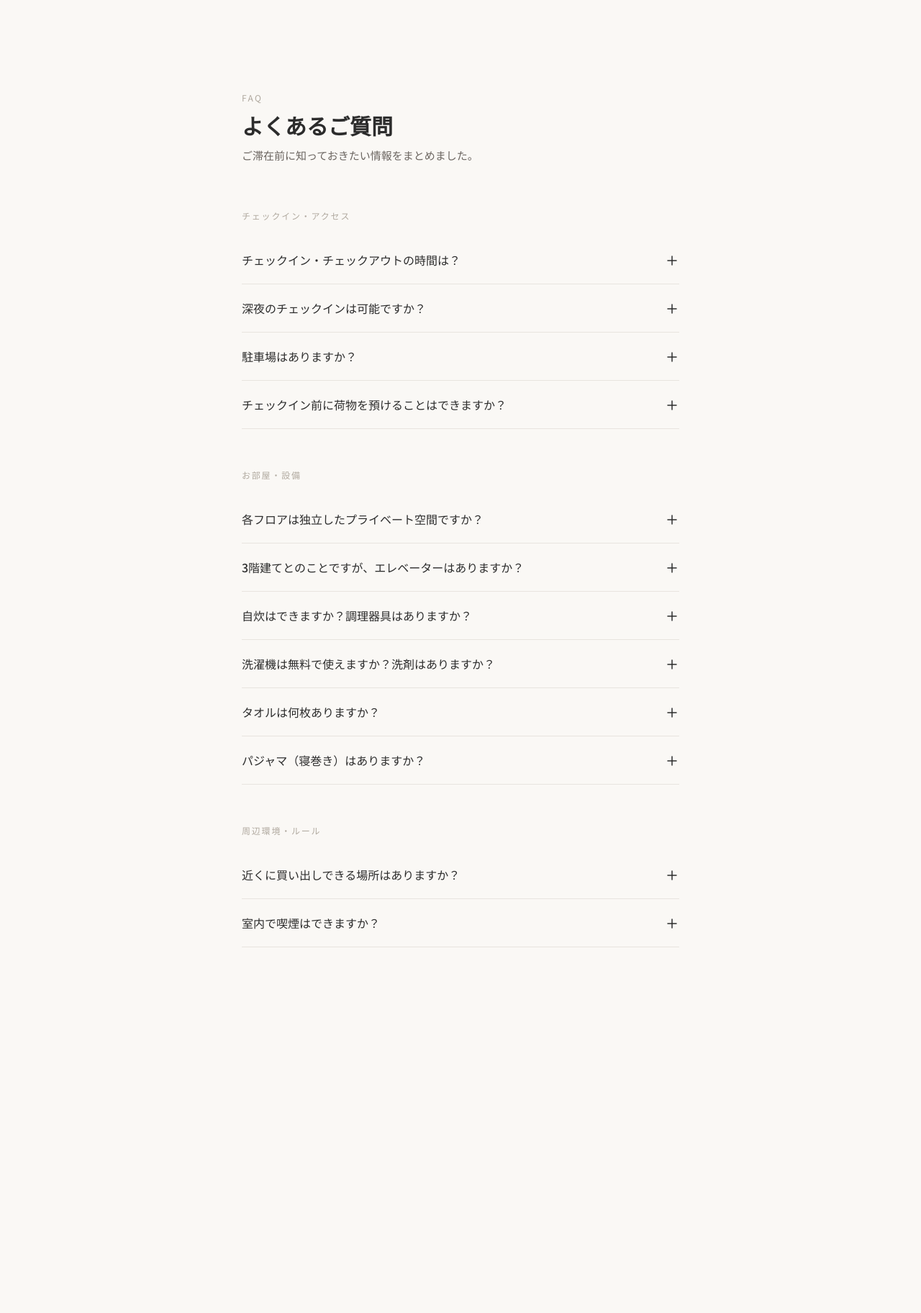
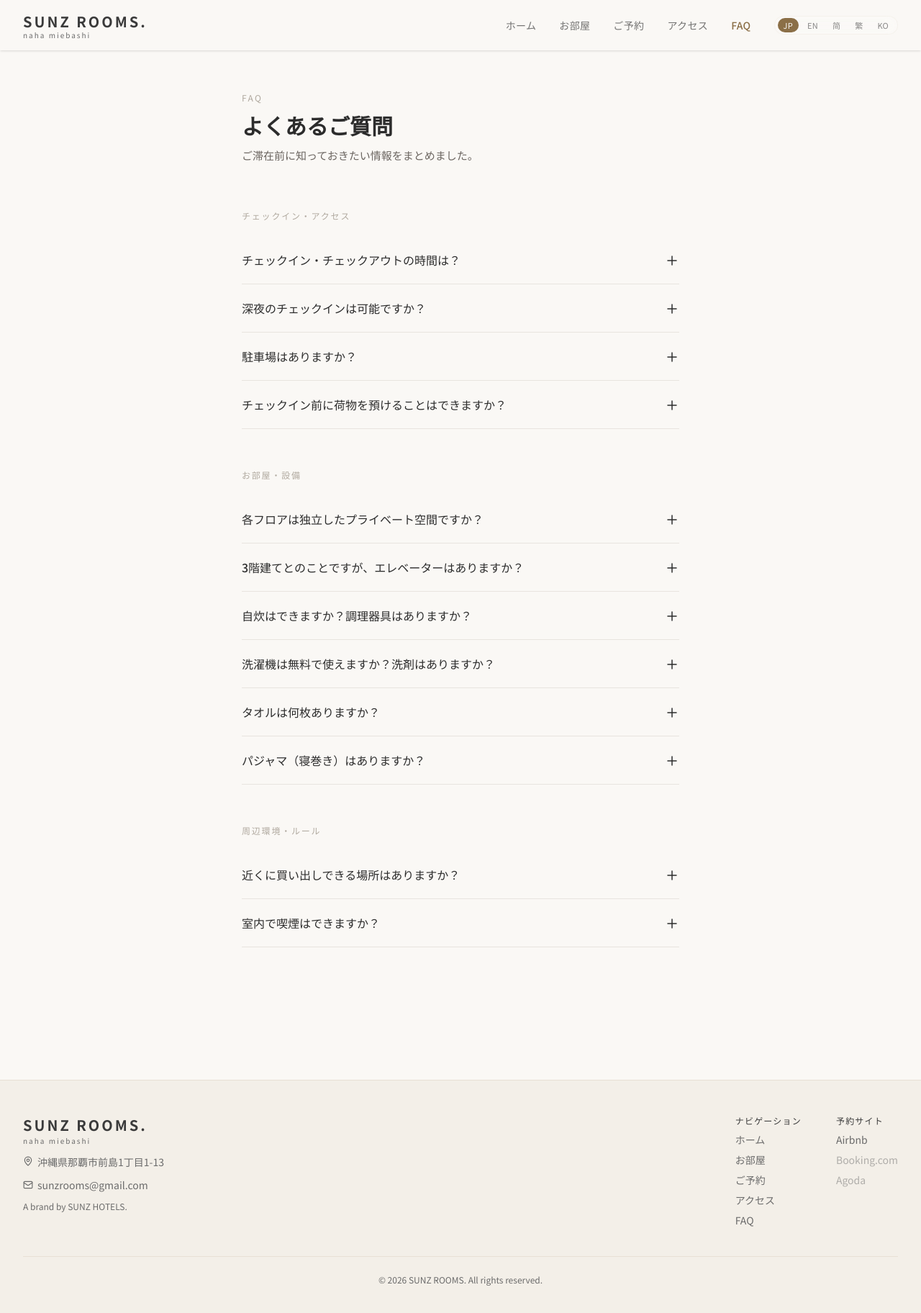
Before and after one commit to a24worldview-lgtm/sunzrooms-naha-miebashi, a Next.js app: page /faq in a window 1280 px wide. Shown: the top 1824 px of the page at 72% size. Before the commit the page ends 1500 px from the top, so only its background shows below. Built offline with nearby package versions, Linux system fonts and the light colour scheme.

Commit message:
Update page.tsx

```diff
--- a/app/faq/page.tsx
+++ b/app/faq/page.tsx
@@ -3,6 +3,8 @@
 import { useState } from "react";
 import { useLanguage } from "@/lib/language-context";
 import { translations, t } from "@/lib/i18n";
+import { SiteHeader } from "@/components/site-header";
+import { SiteFooter } from "@/components/site-footer";
 
 type FAQItem = {
   category: string;
@@ -81,16 +83,15 @@ export default function FAQPage() {
     setOpenIndex(openIndex === index ? null : index);
   };
 
-  // グローバルindexを追跡するカウンター
   let globalIndex = 0;
 
   return (
+    <>
+      <SiteHeader />
       <main className="min-h-screen bg-[#FAF8F5]">
-      {/* ヘッダースペーサー（既存のナビゲーション分） */}
         <div className="pt-24 sm:pt-32" />
 
         <div className="max-w-2xl mx-auto px-5 sm:px-8 pb-20 sm:pb-32">
-        {/* ページヘッダー */}
           <div className="mb-12 sm:mb-16">
             <p className="text-xs tracking-[0.2em] uppercase text-[#b0a99f] mb-3">
               {t(faq.label, locale)}
@@ -103,7 +104,6 @@ export default function FAQPage() {
             </p>
           </div>
 
-        {/* カテゴリ別FAQ */}
           {categoryOrder.map((catKey) => {
             const catItems = items.filter((item) => item.category === catKey);
             if (catItems.length === 0) return null;
@@ -134,5 +134,7 @@ export default function FAQPage() {
           })}
         </div>
       </main>
+      <SiteFooter />
+    </>
   );
 }
```
Lines whose indentation alone changed are shown as unchanged.
